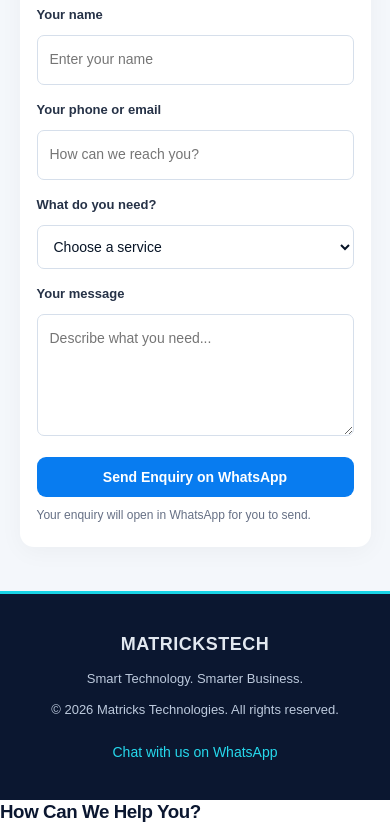
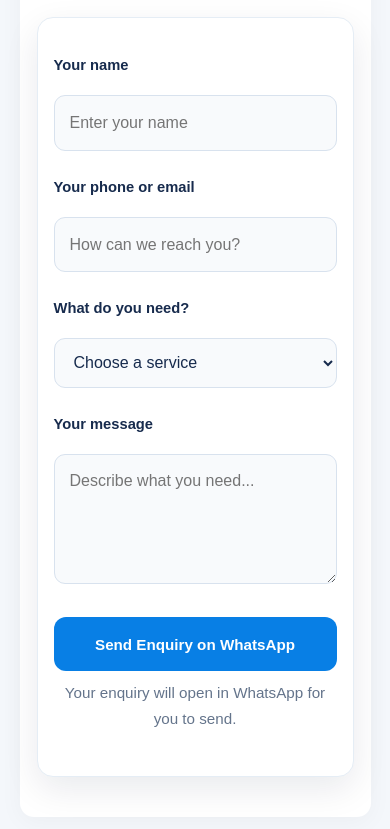
Before and after one commit to Asakania-254/Matricks-Technologies-, a plain HTML site: page index.html in a window 390 px wide. Shown: the part 8160-8989 px from the top of the page. Drawn offline with Linux system fonts and the light colour scheme.

Commit message:
Add styles for contact form
Added styles for a premium customer enquiry form with responsive design.

```diff
--- a/style.css
+++ b/style.css
@@ -1369,3 +1369,122 @@
     height: 180px;
   }
   }
+/* MATRICKS TECHNOLOGIES - PREMIUM CUSTOMER ENQUIRY FORM */
+
+#contactForm {
+  width: 100%;
+  max-width: 650px;
+  margin: 25px auto;
+  padding: 28px;
+  background: #ffffff;
+  border: 1px solid #e5edf5;
+  border-radius: 20px;
+  box-shadow: 0 12px 35px rgba(11, 27, 58, 0.09);
+  box-sizing: border-box;
+}
+
+#contactForm h3 {
+  color: #0b1b3a;
+  font-size: 1.6rem;
+  line-height: 1.3;
+  margin: 0 0 10px;
+}
+
+#contactForm > p:first-of-type {
+  color: #64748b;
+  font-size: 0.95rem;
+  line-height: 1.7;
+  margin: 0 0 24px;
+}
+
+#contactForm label {
+  display: block;
+  color: #172b4d;
+  font-size: 0.92rem;
+  font-weight: 600;
+  margin: 18px 0 8px;
+}
+
+#contactForm input,
+#contactForm select,
+#contactForm textarea {
+  display: block;
+  width: 100%;
+  min-height: 50px;
+  padding: 13px 15px;
+  color: #172b4d;
+  background: #f8fafc;
+  border: 1px solid #d8e2ee;
+  border-radius: 11px;
+  font-family: inherit;
+  font-size: 16px;
+  box-sizing: border-box;
+  outline: none;
+  transition: border-color 0.2s ease,
+              box-shadow 0.2s ease,
+              background 0.2s ease;
+}
+
+#contactForm textarea {
+  min-height: 125px;
+  resize: vertical;
+  line-height: 1.6;
+}
+
+#contactForm input:focus,
+#contactForm select:focus,
+#contactForm textarea:focus {
+  background: #ffffff;
+  border-color: #0798e8;
+  box-shadow: 0 0 0 3px rgba(7, 152, 232, 0.12);
+}
+
+#contactForm .form-button {
+  display: block;
+  width: 100%;
+  min-height: 54px;
+  margin-top: 24px;
+  padding: 14px 18px;
+  border: none;
+  border-radius: 12px;
+  background: #087fe5;
+  color: #ffffff;
+  font-size: 1rem;
+  font-weight: 700;
+  cursor: pointer;
+  transition: background 0.2s ease,
+              transform 0.2s ease;
+}
+
+#contactForm .form-button:hover {
+  background: #0669c2;
+  transform: translateY(-1px);
+}
+
+#contactForm .form-note {
+  color: #64748b;
+  font-size: 0.82rem;
+  line-height: 1.6;
+  text-align: center;
+  margin: 13px 0 0;
+}
+
+@media (max-width: 480px) {
+  #contactForm {
+    padding: 20px 16px;
+    margin: 18px auto;
+    border-radius: 16px;
+  }
+
+  #contactForm h3 {
+    font-size: 1.4rem;
+  }
+
+  #contactForm label {
+    margin-top: 15px;
+  }
+
+  #contactForm .form-button {
+    font-size: 0.95rem;
+  }
+}
```
